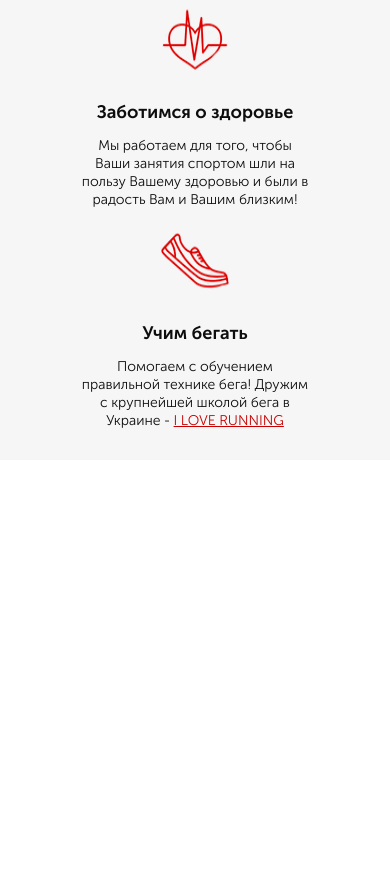
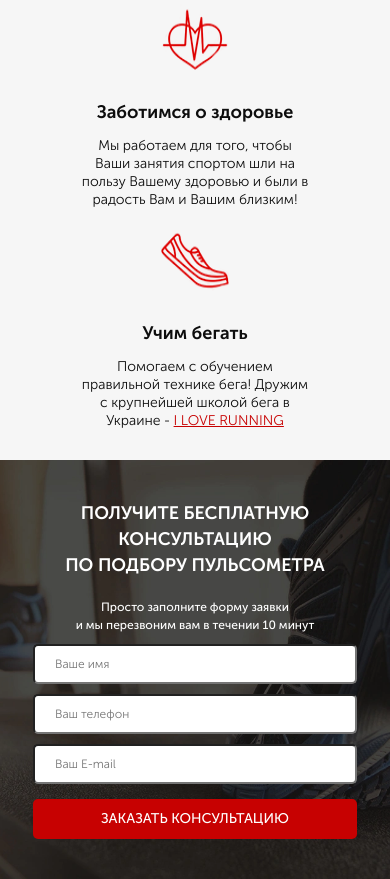
Before and after one commit to SerhiiShelelo/puls, a website: page src/index.html in a window 390 px wide. Shown: the part 816-1695 px from the top of the page. Before the commit the page ends 1276 px from the top, so only its background shows below. Drawn offline with Linux system fonts and the light colour scheme.

Commit message:
add new responsive section_consultation and bg-img format replaced to webp

```diff
--- a/src/index.html
+++ b/src/index.html
@@ -67,5 +67,21 @@
 			</div>
 		</div>
 	</section>
+	<section class="consultation">
+		<div class="container">
+			<h2 class="consultation__title">
+				Получите бесплатную консультацию <br> по подбору пульсометра
+			</h2>
+			<div class="consultation__subtext">
+				Просто заполните форму заявки <br> и мы перезвоним вам в течении 10 минут
+			</div>
+			<form class="consultation__form form" action="#">
+				<input name="mane" required type="text" class="form__input" placeholder="Ваше имя">
+				<input name="phone" required type="tel" class="form__input" placeholder="Ваш телефон">
+				<input name="email" required type="email" class="form__input" placeholder="Ваш E-mail">
+				<button class="button button__form">заказать консультацию</button>
+			</form>
+		</div>
+	</section>
 </body>
 </html>
--- a/src/sass/blocks/_buttons.scss
+++ b/src/sass/blocks/_buttons.scss
@@ -15,11 +15,22 @@
 		width: 300px;
 		height: 50px;
 	}
+	&__form{
+		height: 55px;
+	}
 }
 @media (max-width:767.5px) {
 	.button{
 		&__promo{
 			margin-top: 40px;
+		}
+	}
+}
+@media (max-width:575.5px) {
+	.button{
+		&__form{
+			height: 40px;
+			font-size: 14px;
 		}
 	}
 }
--- /dev/null
+++ b/src/sass/blocks/_consultation.scss
@@ -0,0 +1,70 @@
+.consultation{
+	min-height: 680px;
+	padding: 100px 0;
+	background: url(../img/bg/bg-form.webp) center center/cover no-repeat;
+	&__title{
+		font-size: 36px;
+		line-height: 54px;
+		text-transform: uppercase;
+	}
+	&__subtext{
+		font-weight: 500;
+		font-size: 20px;
+		line-height: 30px;
+	}
+	&__form{
+		margin-top: 36px;
+	}
+}
+@media (max-width:991.5px) {
+	.consultation{
+		&__title{
+			font-size: 32px;
+		}
+		&__subtext{
+			font-size: 18px;
+		}
+	}
+}
+@media (max-width:767.5px) {
+	.consultation{
+		min-height: 510px;
+		padding: 50px 0;
+		&__title{
+			font-size: 22px;
+			line-height: 38px;
+		}
+		&__subtext{
+			font-size: 16px;
+			line-height: 22px;
+		}
+	}
+}
+@media (max-width:575.5px) {
+	.consultation{
+		min-height: 395px;
+		padding: 40px 0;
+		&__title{
+			font-size: 17px;
+			line-height: 26px;
+			text-align: center;
+		}
+		&__subtext{
+			text-align: center;
+			font-size: 12px;
+			line-height: 18px;
+			margin-top: 20px;
+		}
+		&__form{
+			margin: 0 auto;
+    		margin-top: 10px;
+		}
+	}
+}
+@media (max-width:424.5px) {
+	.consultation{
+		&__title{
+			font-size: 18px;
+		}
+	}
+}
--- /dev/null
+++ b/src/sass/blocks/_forms.scss
@@ -0,0 +1,38 @@
+.form{
+	display: flex;
+	flex-direction: column;
+	width: 300px;
+	&__input{
+		height: 50px;
+		margin-bottom: 15px;
+		padding: 0 20px;
+		border-radius: 5px;
+		font-weight: 300;
+		font-size: 14px;
+		color: #4B4B4B;
+		&:focus{
+			outline: none;
+		}
+		&:last-of-type{
+			margin-bottom: 20px;
+		}
+	}
+}
+
+@media (max-width:575.5px) {
+	.form{
+		&__input{
+			height: 40px;
+			margin-bottom: 10px;
+			font-size: 12px;
+			&:last-of-type{
+				margin-bottom: 15px;
+			}
+		}
+	}
+}
+@media (max-width:424.5px) {
+	.form{
+		width: 90%;
+	}
+}
--- a/src/sass/blocks/_promo.scss
+++ b/src/sass/blocks/_promo.scss
@@ -48,7 +48,7 @@
 	.promo{
 		min-height: 490px;
 		padding-bottom: 40px;
-		background: url(../img/bg/bg-top.jpg) 33% center/cover no-repeat;
+		background: url(../img/bg/bg-top.webp) 33% center/cover no-repeat;
 		&__wrapper{
 			margin-top: 40px;
 		}
--- a/src/sass/style.scss
+++ b/src/sass/style.scss
@@ -44,3 +44,16 @@ h1,h2,h3{
 @import 'blocks/header';
 @import 'blocks/buttons';
 @import 'blocks/advantages';
+@import 'blocks/consultation';
+@import 'blocks/forms';
+
+// ----------------------------
+
+// @media (max-width:991.5px) {
+// }
+// @media (max-width:767.5px) {
+// }
+// @media (max-width:575.5px) {
+// }
+// @media (max-width:424.5px) {
+// }
```
Also changed, not shown: src/css/style.min.css, src/img/bg/bg-form.webp (added), src/img/bg/bg-top.webp (added), src/img/bg/map.webp (added).
